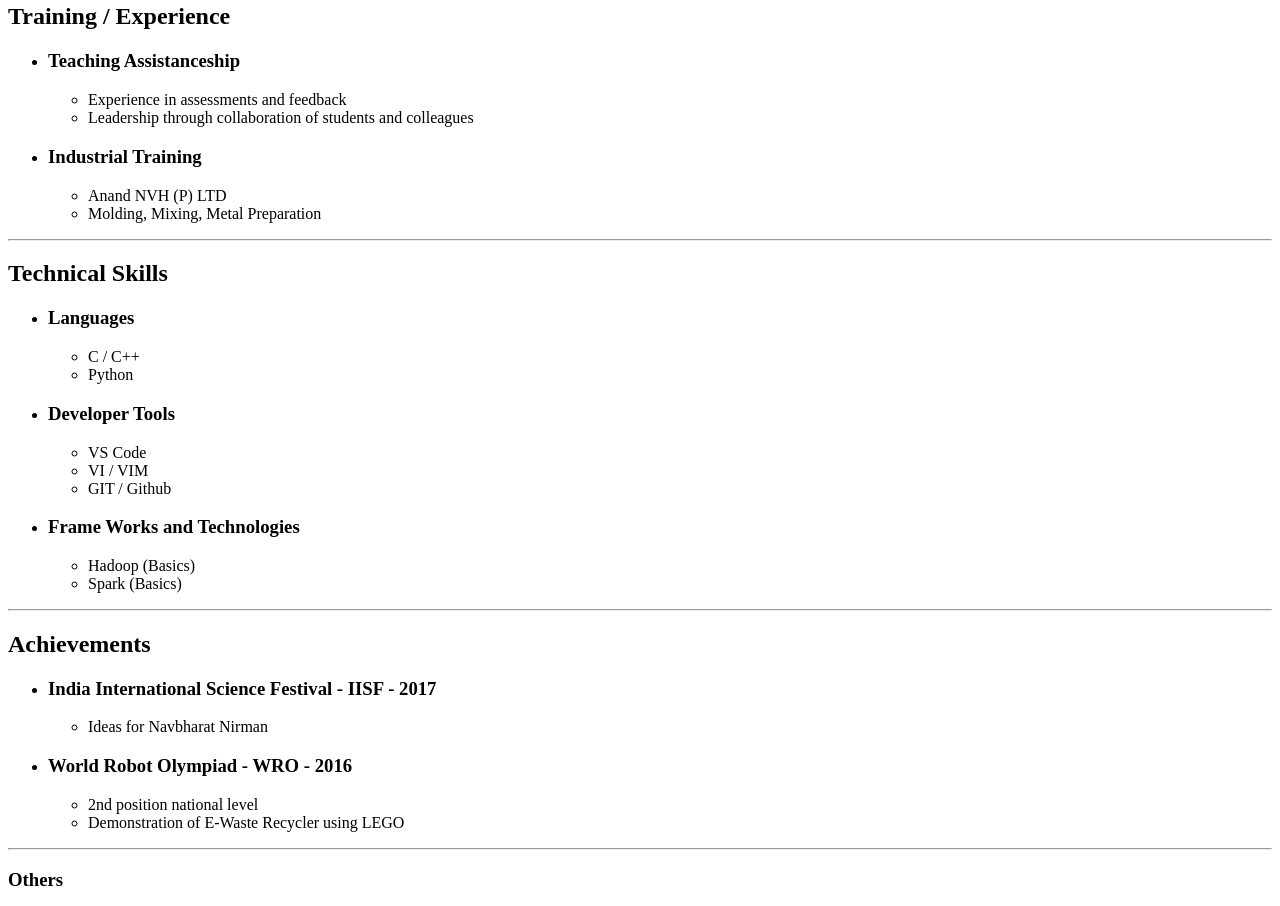
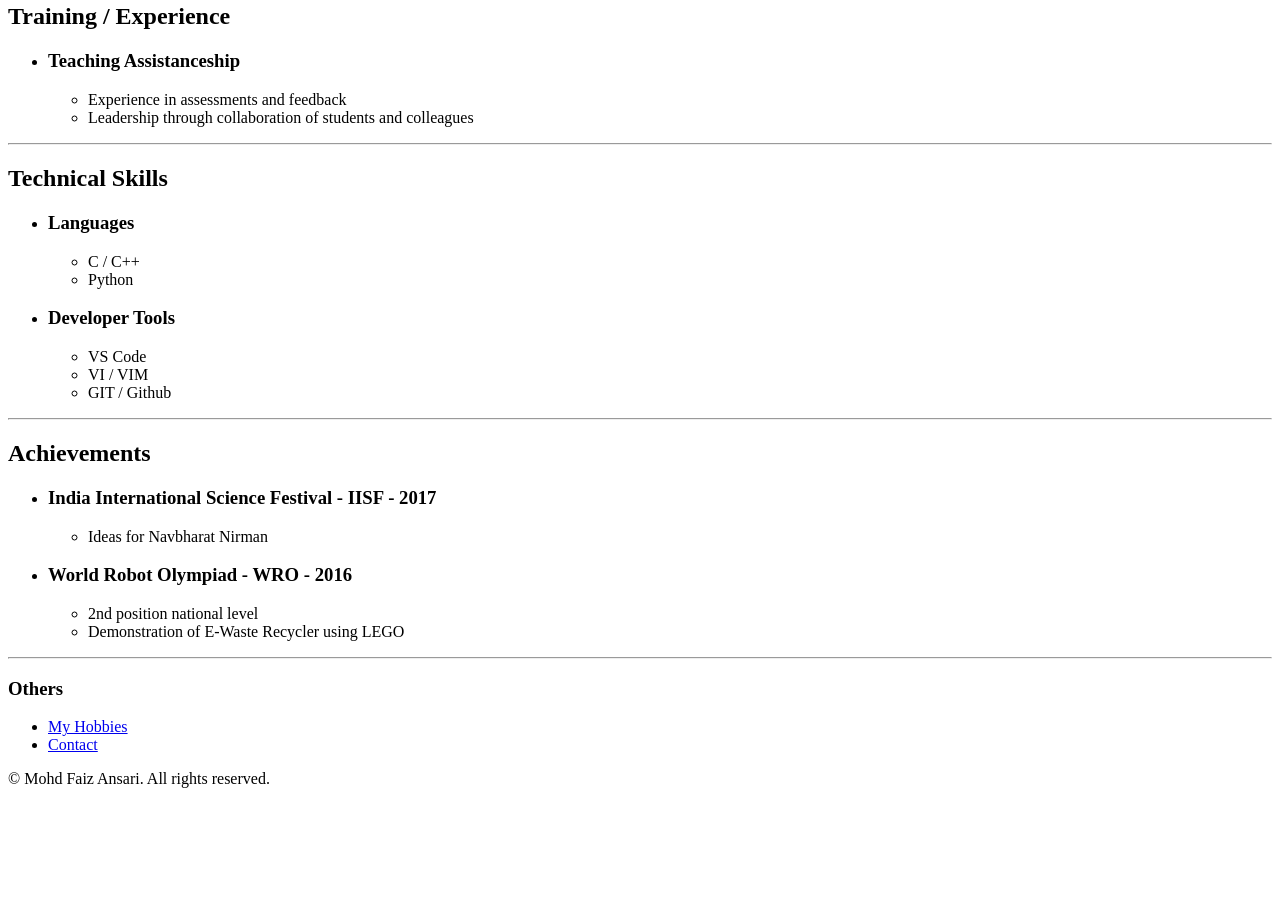
Before and after one commit to ermohdfaiz/My-Resume, a plain HTML site: page index.html in a window 1280 px wide. Shown: the part 769-1675 px from the top of the page. After the commit the page ends 1573 px from the top, so only its background shows below. Drawn offline with Linux system fonts and the light colour scheme.

Commit message:
Update index.html

```diff
--- a/index.html
+++ b/index.html
@@ -47,12 +47,6 @@
                 <li>Leadership through collaboration of students and colleagues</li>
             </ul>
         </li>
-        <li><h3>Industrial Training</h3>
-            <ul>
-                <li>Anand NVH (P) LTD</li>
-                <li>Molding, Mixing, Metal Preparation</li>
-            </ul>
-        </li>
     </ul>
 
     <hr>
@@ -70,12 +64,6 @@
             <li>VS Code</li>
             <li>VI / VIM</li>
             <li>GIT / Github</li>
-        </ul>
-        </li>
-        <li><h3>Frame Works and Technologies</h3>
-        <ul>
-            <li>Hadoop (Basics)</li>
-            <li>Spark (Basics)</li>
         </ul>
         </li>
     </ul>
```
